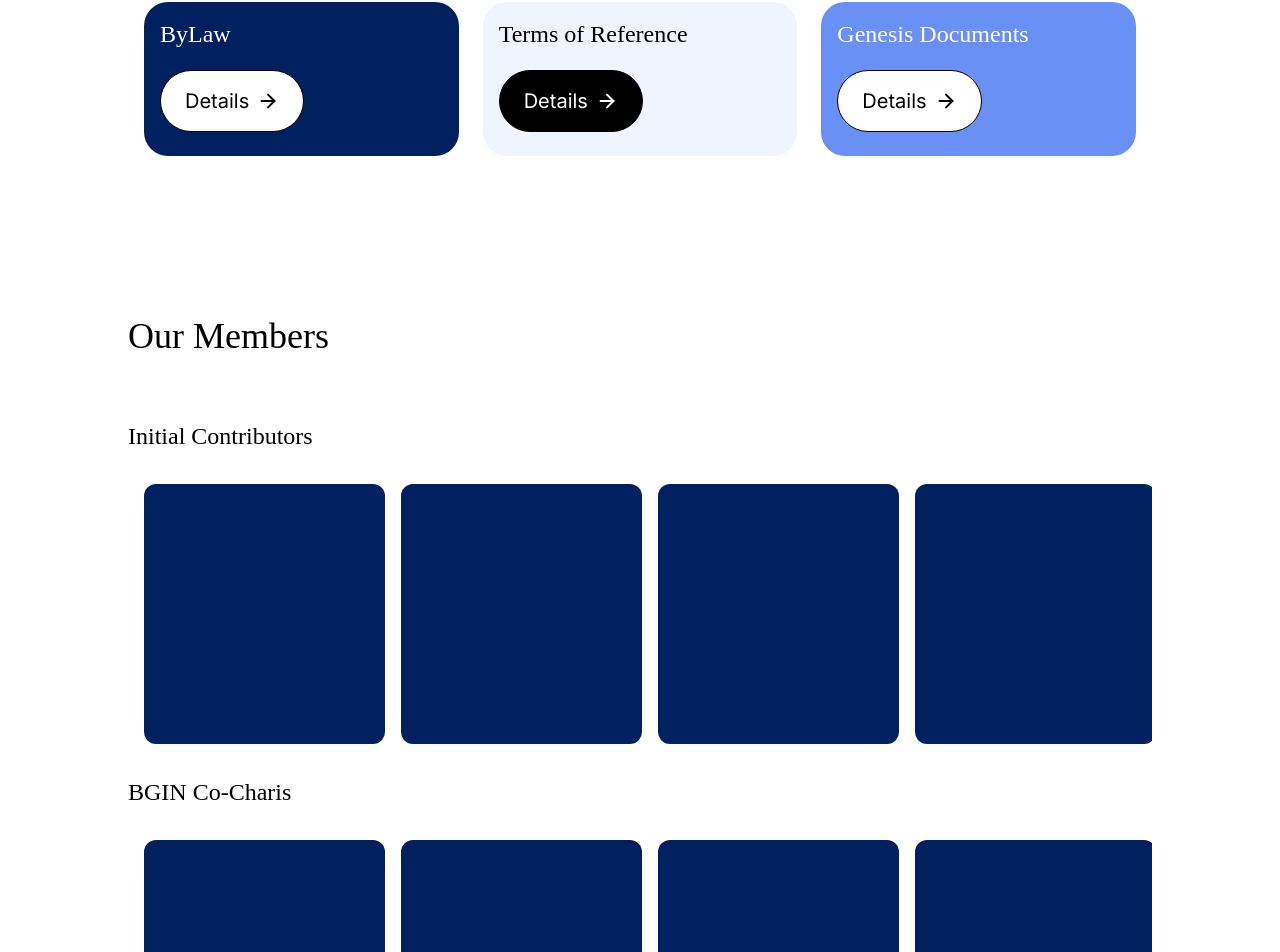
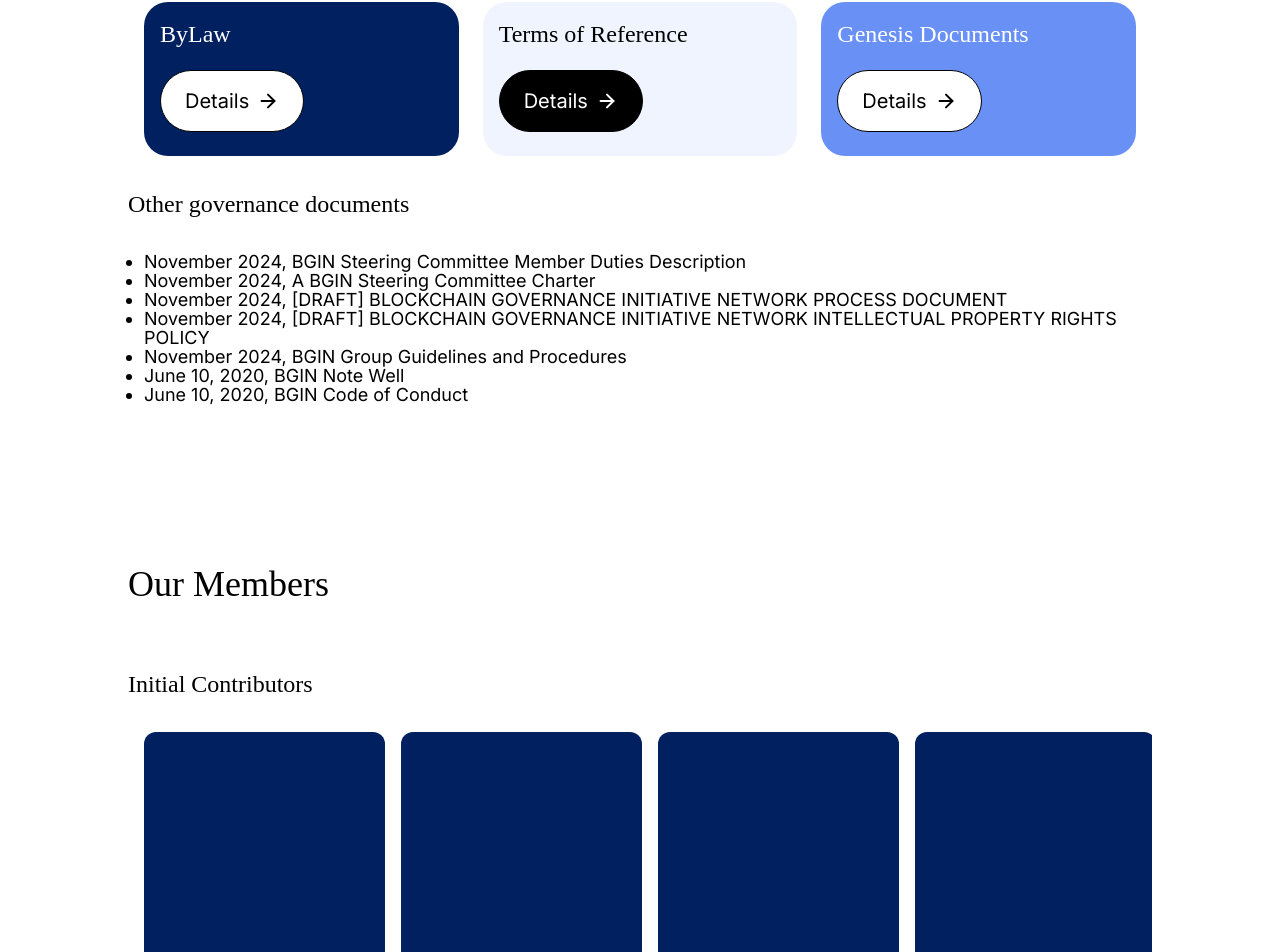
Before and after one commit to bgin-global/bgin-homepage, a Next.js app: page /gov in a window 1280 px wide. Shown: the part 1073-2025 px from the top of the page. Built offline with nearby package versions, Linux system fonts and the light colour scheme.

Commit message:
other gov documents

```diff
--- a/app/gov/page.tsx
+++ b/app/gov/page.tsx
@@ -6,6 +6,8 @@ import SectionSubtitle from "@/components/SectionSubtitle";
 import ItemCard from "@/components/ItemCard";
 import Image from "next/image";
 import ItemCardSquare from "@/components/ItemCardSquare";
+import {governanceDocuments} from "@/contents/governanceDocs";
+import ItemList from "@/components/ItemList";
 
 export default function Governance() {
   return (
@@ -44,7 +46,7 @@ export default function Governance() {
             title="ByLaw"
             height="h-auto"
             description={<></>}
-            link="https://docs.google.com/document/d/1KPy2L3nYVaATl8hc_NplG0_iOGz_W_JJIOuOf_X2k5I/edit?usp=sharing"
+            link="https://docs.google.com/document/d/1DpBbV6pSnzAj-VaudlDujySmgY2lfshm/edit?usp=sharing&ouid=106857294797183271466&rtpof=true&sd=true"
             colorPattern="navy"
           />
           <ItemCard
@@ -62,6 +64,20 @@ export default function Governance() {
             colorPattern="blue"
           />
         </div>
+
+        <SectionSubtitle title="Other governance documents" />
+
+                <ul className="w-full text-black max-w-5xl m-auto px-10 xl:px-4">
+                  {governanceDocuments.map((doc) => {
+                    return (
+                      <ItemList
+                        key={doc.title}
+                        title={`${doc.date}, ${doc.title}`}
+                        link={doc.link}
+                      />
+                    );
+                  })}
+                </ul>
       </div>
       <div className={CUSTOM_STYLES.SECTION_CONTAINER.BLUE}>
         <SectionTitle title="Our Members" />
--- /dev/null
+++ b/contents/governanceDocs.ts
@@ -0,0 +1,44 @@
+export interface GovernanceDoc {
+  title: string;
+  date: string;
+  link: string;
+}
+
+export const governanceDocuments: GovernanceDoc[] = [
+  {
+    title: "BGIN Steering Committee Member Duties Description",
+    date: "November 2024",
+    link: "https://docs.google.com/document/d/1DwKC2NbiIwqXLRRgmI0biFi6Rdy7BfwG0tcyVVe6KFg/edit?usp=sharing",
+  },
+  {
+    title: "A BGIN Steering Committee Charter",
+    date: "November 2024",
+    link: "https://docs.google.com/document/d/1f5a6j2v3p0d9mUDQKR3cU19KfXP_I0GlNvpeT6B80mw/edit?usp=sharing",
+  },
+
+  {
+    title: "[DRAFT] BLOCKCHAIN GOVERNANCE INITIATIVE NETWORK PROCESS DOCUMENT",
+    date: "November 2024",
+    link: "https://docs.google.com/document/d/1PFrH0dul1iYvKnEX18NPVkJfw2zEy71E/edit?usp=sharing&ouid=106857294797183271466&rtpof=true&sd=true",
+  },
+  {
+    title: "[DRAFT] BLOCKCHAIN GOVERNANCE INITIATIVE NETWORK INTELLECTUAL PROPERTY RIGHTS POLICY",
+    date: "November 2024",
+    link: "https://docs.google.com/document/d/1fpBudAFVCWhWBseh8jaQOTe0cEWY3M7Z/edit?usp=sharing&ouid=106857294797183271466&rtpof=true&sd=true",
+  },
+  {
+    title: "BGIN Group Guidelines and Procedures",
+    date: "November 2024",
+    link: "https://docs.google.com/document/d/1qAfWkCA9z50Nmz1u9DQhZ94iZWQ19yR-tbFmXZcFMSM/edit?usp=sharing",
+  },
+  {
+    title: "BGIN Note Well",
+    date: "June 10, 2020",
+    link: "https://drive.google.com/file/d/1CtNVWIVZ5NRvhrmg69-cOHQCnSnm50z8/view?usp=sharing",
+  },
+  {
+    title: "BGIN Code of Conduct",
+    date: "June 10, 2020",
+    link: "https://drive.google.com/file/d/1trquGfy023upJC3n9znBsZGZyUCzXYyP/view?usp=sharing",
+  },
+];
```
